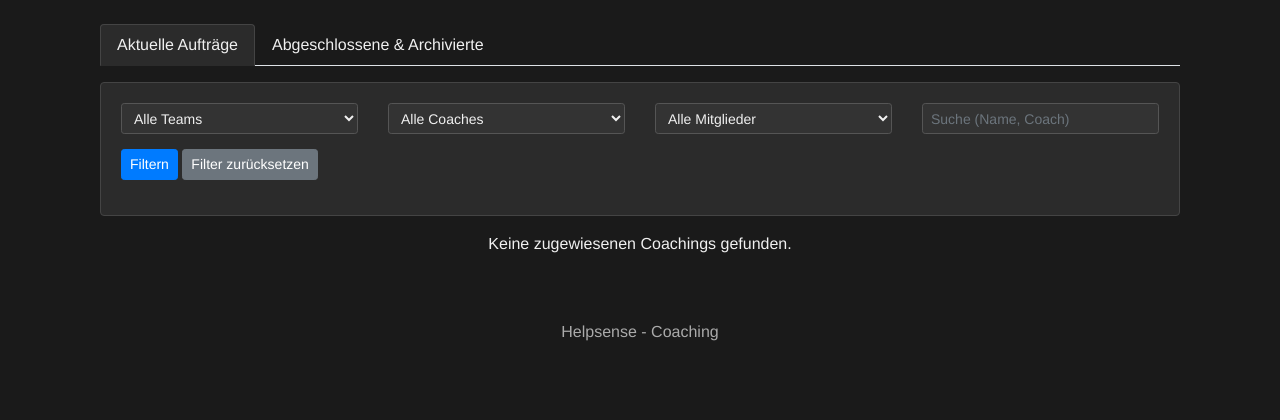
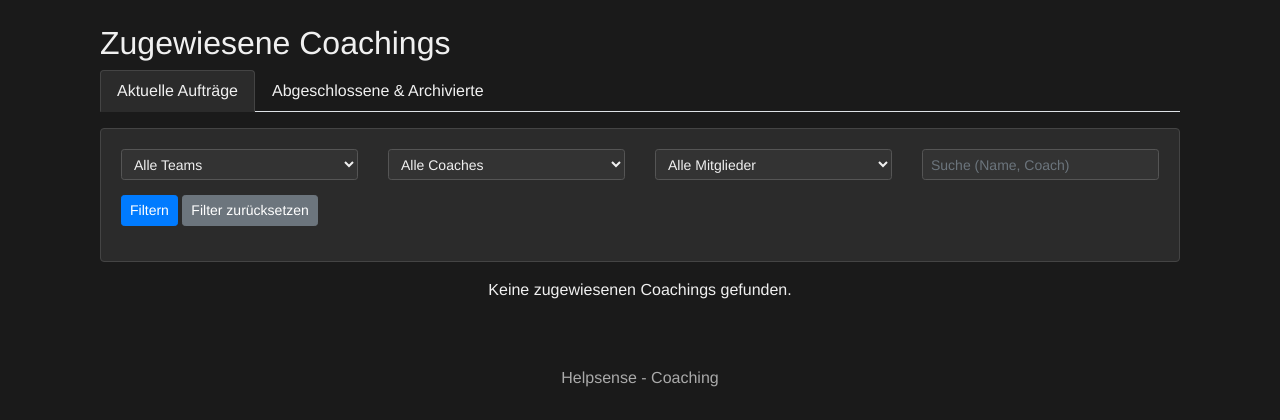
Before and after one commit to xfloxx09/backupppNEW23, a Flask app: page /assigned-coachings in a window 1280 px wide. Shown: the part 58-478 px from the top of the page. Run offline with Flask 3, Linux system fonts and the light colour scheme; a user stored in the database is signed in; tables that the repository leaves empty hold one stand-in row (values such as "Sample post"); parts of the project's set-up code (start-up, migrations or seed data) failed here and were passed over; some libraries are stand-ins or nearby versions.

Commit message:
Update assigned_coachings.html

```diff
--- a/app/templates/main/assigned_coachings.html
+++ b/app/templates/main/assigned_coachings.html
@@ -185,6 +185,7 @@
 
 {% block content %}
 <div class="container-fluid">
+    <h2>Zugewiesene Coachings</h2>
 
     {% if view_type == 'pl' %}
         <div class="row mb-3">
@@ -232,7 +233,7 @@
                                 <div class="card-body p-0">
                                     <table class="table table-striped performance-table mb-0">
                                         <thead>
-                                            <tr>
+                                             …
                                                 <th class="sortable-header" data-sort="name">Mitglied <span class="sort-icon"><i class="fas fa-sort"></i></span></th>
                                                 <th class="sortable-header" data-sort="score">Gesamtscore <span class="sort-icon"><i class="fas fa-sort"></i></span></th>
                                                 <th class="sortable-header" data-sort="performance">Ø Performance (%) <span class="sort-icon"><i class="fas fa-sort"></i></span></th>
@@ -240,8 +241,7 @@
                                                 <th class="sortable-header" data-sort="time">Gesamtzeit (Min.) <span class="sort-icon"><i class="fas fa-sort"></i></span></th>
                                                 <th class="sortable-header" data-sort="last">Letztes Coaching <span class="sort-icon"><i class="fas fa-sort"></i></span></th>
                                                 <th>Aktion</th>
-                                            </tr>
-                                        </thead>
+                                             </thead>
                                         <tbody>
                                             {% for member in members %}
                                             <tr data-name="{{ member.name }}" data-score="{{ member.combined_score }}" data-performance="{{ member.avg_score }}" data-coachings="{{ member.coaching_count }}" data-time="{{ member.total_time }}" data-last="{{ member.last_coaching_date.isoformat() if member.last_coaching_date else '' }}">
```
